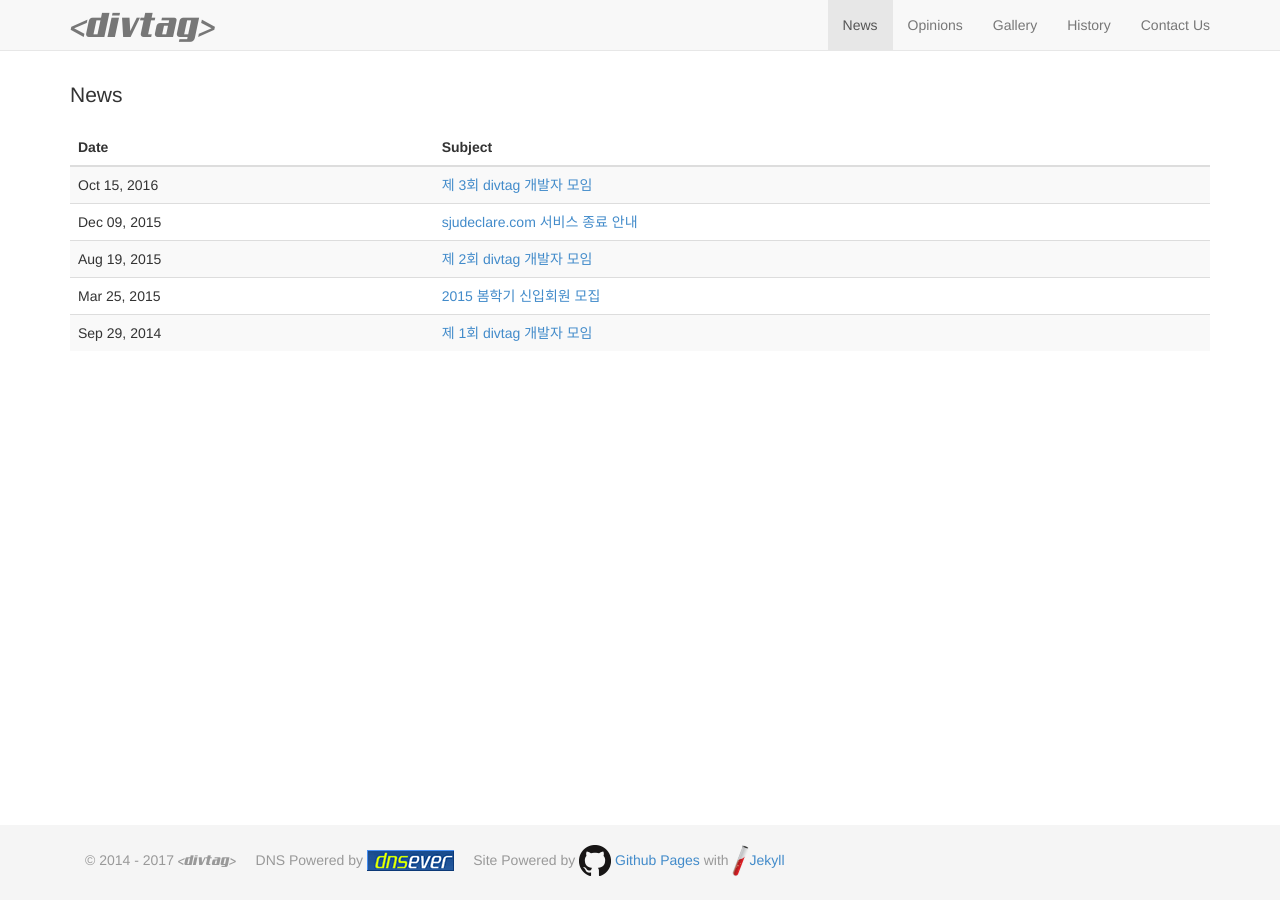
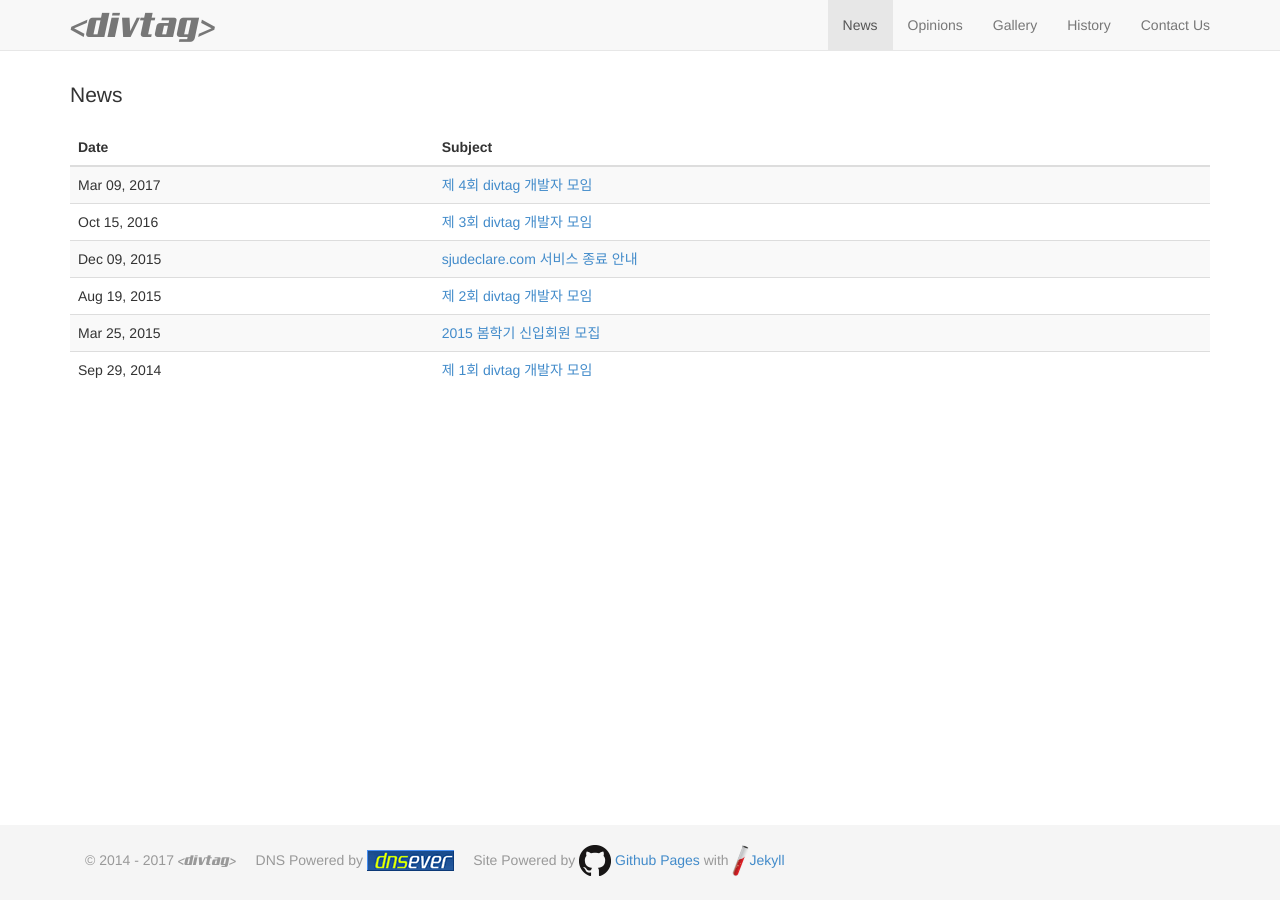
Before and after one commit to divtagers/divtagers.github.io, a Jekyll site: the page built from news/index.html, in a window 1280 px wide. Built offline with Jekyll 4.4.1, drawn with Linux system fonts in a browser that asks for light colours; Markdown is read by kramdown in place of the engine named in the settings.

Commit message:
update contents

```diff
--- /dev/null
+++ b/_posts/2017-03-09-divtag-meetup-fourth.md
@@ -0,0 +1,38 @@
+---
+layout: post
+title:  "제 4회 divtag 개발자 모임"
+date:   2017-03-09 01:29:10
+permalink: /fourth-meetup
+categories: "post"
+author: "hiun"
+---
+
+<img src="/img/post/fourth-meetup.jpg" alt="first meetup" class="img-responsive img-rounded" style="width: 100%">
+
+To be updated.
+
+###발표 주제
+
+<table class="table table-striped">
+<thead>
+</thead>
+<tbody>
+    <tr>
+      <td>
+          <p>
+              <span class="lead">The Essence of Object-orientation
+              </span>&nbsp;&nbsp;by 김희언님 <i class="text-muted">Senior in Computer Science, Sejong University</i>
+              <span style="font-weight: bold; float: right;">To be updated.</span>
+          </p>
+          <p style="line-height: 2;">
+          절차적 프로그래밍은 데이터 + 알고리즘, 논리적 프로그래밍은 사실 + 규칙, 함수형 프로그래밍은 함수 + 함수... <br> Object-oriented Programming(객체지향프로그래밍;OOP)의 핵심은 무엇일까요? 이에 대해, 네덜란드의 컴퓨터과학자 Oscar Nierstrasz는 다음과 같이 말했습니다, 'OO paradigm really is: Programming is <i>Modeling</i>'. 물론 최초의 객체지향언어인 SIMULA67은 그 이름에서부터 시뮬레이션을 위해 제작되었습니다. 아이러니하게도, 이러한 특수목적언어의 일부 기능인 OOP가 오늘날 정보를 지배하는 Java와 같은 메이저 프로그래밍언어들에 적용된것은 우연은 아니라고 생각합니다. 왜냐하면, 바로 우리가 컴퓨팅을 하는 대상이 실제 세상의 것들(things)이기 때문입니다. 본 발표에서는 OOP에 대한 간략한 소개와 함께, object(객체)에 대한 information hiding과 interoperability와 같은 Object-orientation(객체지향성; OO)의 핵심 아이디어를 살펴보며, traits와 같은 다양한 object composition 메커니즘에 대해 살펴봄으로써, 궁극적으로 OOP가 OO와 동일한것이 아닌, conceptual implementation(개념적 구현체)라는 사실을 바탕으로 OO가 제공하는 디자인 철학을 아키텍처등 프로그래밍 이외의 분야에도 적용하기를 제안하며, OO의 한계점을 극복하기 위한 DCI Architecuture등의 이슈들도 다룰 예정입니다.
+          </p>
+      </td>
+    </tr>
+  </tbody>
+</table>
+
+
+###일시
+
+미정 (2017년 1학기 중)
--- a/contact/index.html
+++ b/contact/index.html
@@ -8,5 +8,5 @@ type: contact
 <p>문의 사항이나 제안, 가입 문의 등으로 연락하고자 하시는 분들은 아래의 방법으로 연락을 하실 수 있습니다.</p>
 <ul>
   <li>Mail : <a href="mailto:contact@divtag.sejong.edu">contact@divtag.sejong.edu</a></li>
-  <li>Facebook : <a href="http://facebook.com/divtagers" target="_blank">facebook.com/divtagers</li></p>
+  <li>Facebook : <a href="http://facebook.com/divtagers" target="_blank">facebook.com/divtagers</a></li></p>
 </ul>
```
Also changed, not shown: img/post/fourth-meetup.jpg (added).
